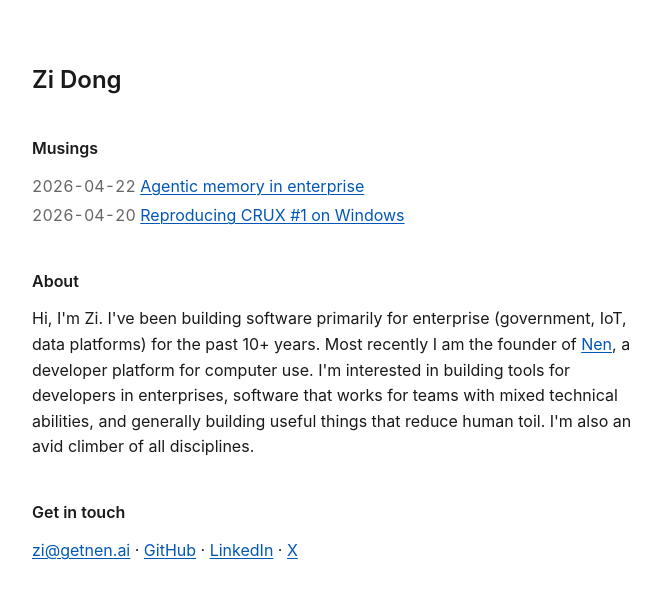
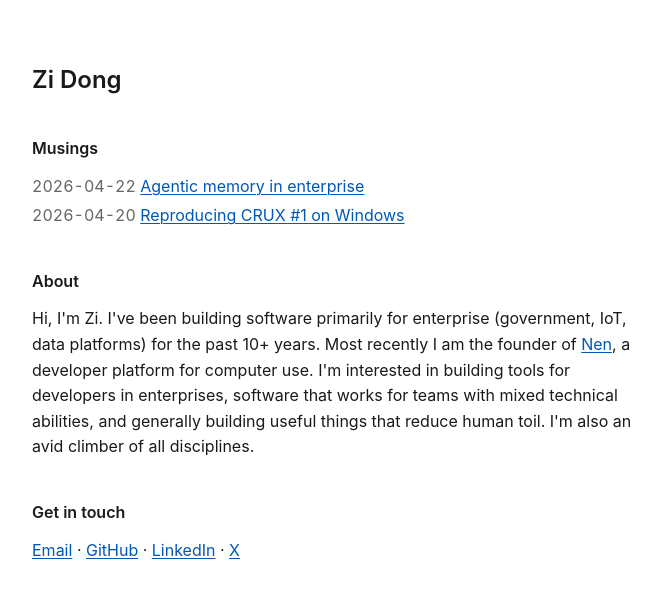
Before and after one commit to yzdong/personal-site, a Next.js app: page / in a window 1280 px wide. Shown: the top 598 px of the page, without its empty margins (296-957 px from the left). Built offline with nearby package versions, Linux system fonts and the light colour scheme.

Commit message:
home: swap email to yangzi@yzdong.me, display as 'Email'
Co-Authored-By: Claude Opus 4.7 (1M context) <noreply@anthropic.com>

```diff
--- a/src/app/page.tsx
+++ b/src/app/page.tsx
@@ -40,7 +40,7 @@ export default async function Home() {
       <section>
         <h2 className="mb-3 font-semibold">Get in touch</h2>
         <p>
-          <a href="mailto:zi@getnen.ai">zi@getnen.ai</a> ·{" "}
+          <a href="mailto:yangzi@yzdong.me">Email</a> ·{" "}
           <a href="https://github.com/yzdong">GitHub</a> ·{" "}
           <a href="https://www.linkedin.com/in/yzdong/">LinkedIn</a> ·{" "}
           <a href="https://x.com/dongyangzi">X</a>
```
